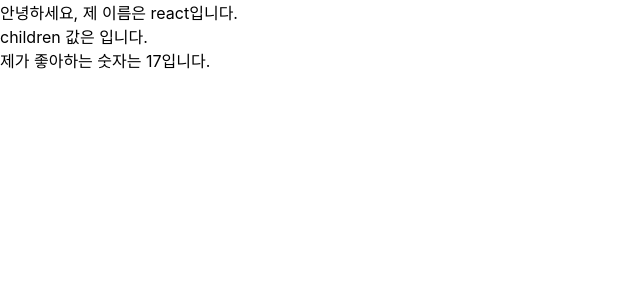
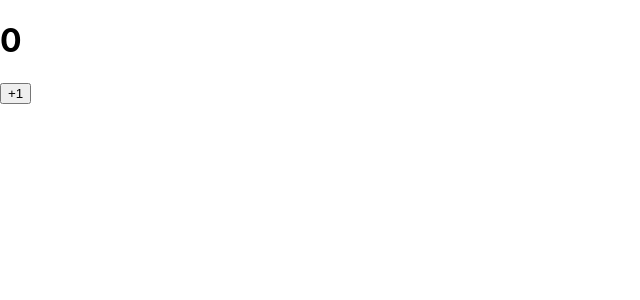
Before and after one commit to DongwookJeong/react_start, a React (Create React App) app in the folder start/: page / in a window 1280 px wide. Shown: the top 300 px of the page, without its empty margins (0-640 px from the left). Built offline with nearby package versions, Linux system fonts and the light colour scheme.

Commit message:
클래스형 컴포넌트의 state

```diff
--- a/start/src/App.js
+++ b/start/src/App.js
@@ -1,7 +1,13 @@
+import Counter from "./Counter";
+
+const App = () => {
+  return <Counter/>
+}
+export default App;
+/* part 2(리다기)
 import MyComponent from "./MyComponent";
 
 const App = () => {
   return <MyComponent name="react" favoriteNumber={17}>리액트</MyComponent>;
 };
-
-export default App;
+*/
--- /dev/null
+++ b/start/src/Counter.js
@@ -0,0 +1,33 @@
+import { Component } from "react";
+
+class Counter extends Component{
+    constructor(props){
+        super(props);
+        //! state의 초기값 설정하기
+        this.state = {
+            number: 0
+        }
+    }
+    //? 컴포넌트의 생성자 메서드, 클래스형 컴포넌트에서 constructor를 작성할 때는 반드시 super(props)를 호출해주어야 한다.
+    //? 컴포넌트의 State는 객체 형식이어야 한다.
+
+    render(){
+        const {number} = this.state; //* state를 조회할 때는 this.state로 조회
+        return (
+            <>
+            <h1>{number}</h1>
+            <button
+            //! onClick을 통해 버튼이 클릭되었을 때 호출할 함수를 지정
+            onClick={()=>{
+                //! this.setState를 사용하여 state에 새로운 값을 넣을 수 있다.
+                this.setState({number: number+1});
+            }}
+            >
+                +1
+            </button>
+            </>
+        )
+    }
+}
+
+export default Counter;
--- a/start/src/MyComponent.js
+++ b/start/src/MyComponent.js
@@ -10,11 +10,11 @@
         favoriteNumber: PropTypes.number.isRequired
     }
     render(){
-        const {name, favoriteNumber, Children} = this.props;
+        const {name, favoriteNumber, children} = this.props;
         return (
             <>
             안녕하세요, 제 이름은 {name}입니다. <br/>
-            children 값은 {Children}입니다. <br/>
+            children 값은 {children}입니다. <br/>
             제가 좋아하는 숫자는 {favoriteNumber}입니다.
             </>
         )
```
